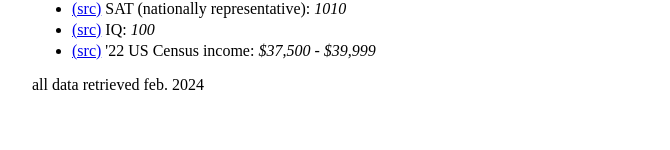
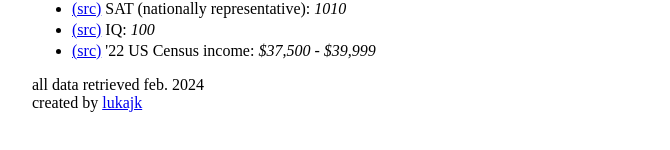
Before and after one commit to lukajk1/percentiley, a plain HTML site: page index.html in a window 1280 px wide. Shown: the part 496-646 px from the top of the page, without its empty margins (3-673 px from the left). Drawn offline with Linux system fonts and the light colour scheme.

Commit message:
add personal credit

```diff
--- a/index.html
+++ b/index.html
@@ -77,7 +77,7 @@
             </ul>
         </div>
 
-        <p>all data retrieved feb. 2024</p>
+        <p>all data retrieved feb. 2024<br />created by <a href="https://lukajk.com/">lukajk</a></p>
 
         <script src="maps.js"></script>
         <script src="main.js"></script>
```
